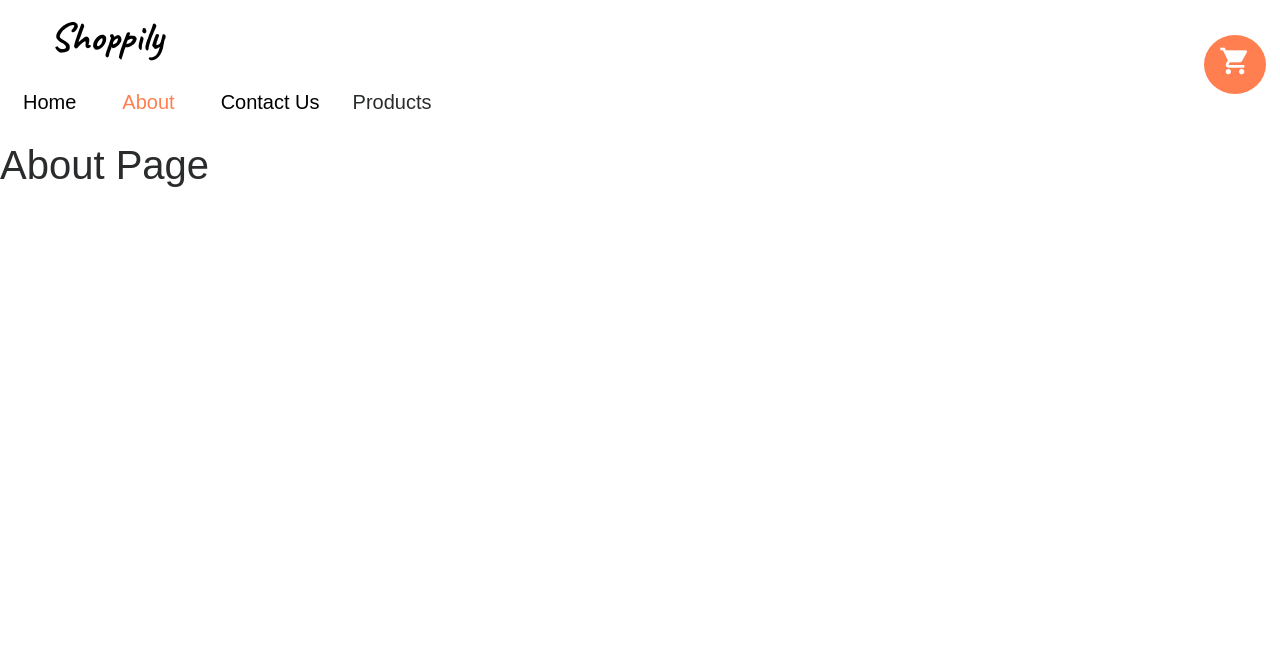
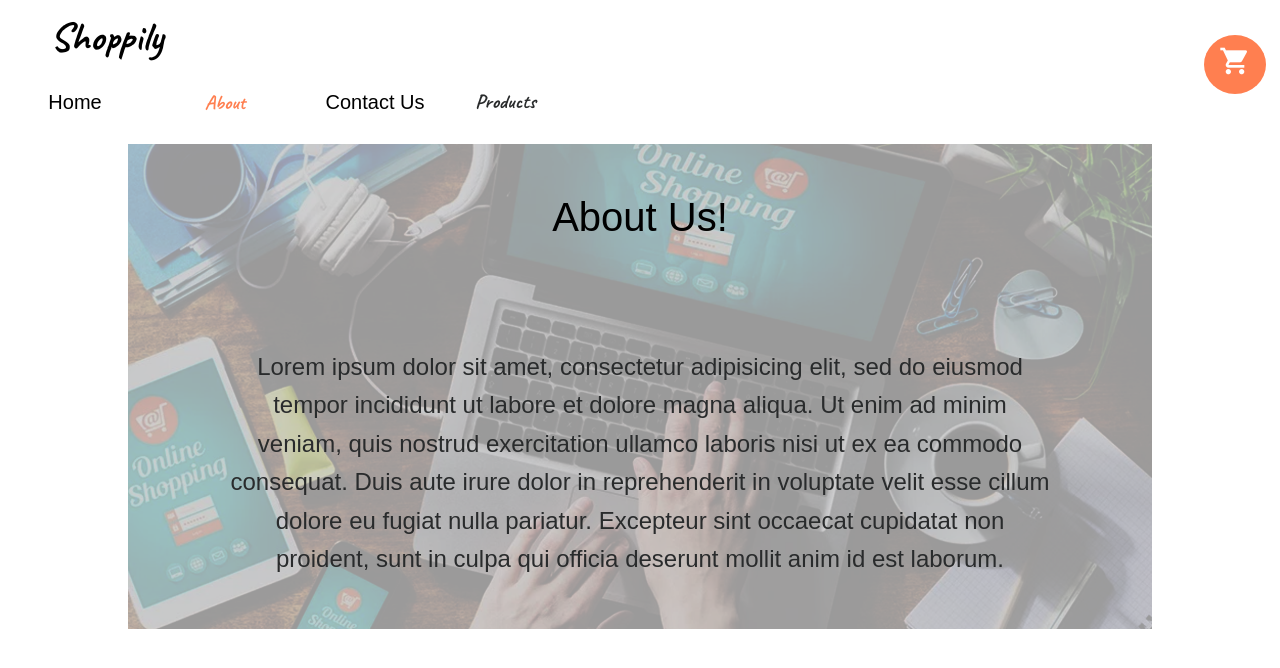
Before and after one commit to JGordy/shoppily, a React (Create React App) app: page /about in a window 1280 px wide. Shown: the top 668 px of the page. Built offline with nearby package versions, Linux system fonts and the light colour scheme.

Commit message:
about us page rendering correctly with content

```diff
--- a/public/index.html
+++ b/public/index.html
@@ -20,6 +20,7 @@
       Learn how to configure a non-root public URL by running `npm run build`.
     -->
     <title>React App</title>
+    <link rel="stylesheet" href="path/to/font-awesome/css/font-awesome.min.css">
     <link href="https://fonts.googleapis.com/css?family=Caveat:700" rel="stylesheet">
     <link href="https://fonts.googleapis.com/icon?family=Material+Icons"
       rel="stylesheet">
--- a/src/components/About.js
+++ b/src/components/About.js
@@ -3,8 +3,9 @@ import React, { Component } from 'react';
 export default class About extends Component {
   render() {
     return(
-      <div className='Home'>
-        <h1>About Page</h1>
+      <div className='About'>
+        <h1>About Us!</h1>
+        <p>Lorem ipsum dolor sit amet, consectetur adipisicing elit, sed do eiusmod tempor incididunt ut labore et dolore magna aliqua. Ut enim ad minim veniam, quis nostrud exercitation ullamco laboris nisi ut ex ea commodo consequat. Duis aute irure dolor in reprehenderit in voluptate velit esse cillum dolore eu fugiat nulla pariatur. Excepteur sint occaecat cupidatat non proident, sunt in culpa qui officia deserunt mollit anim id est laborum.</p>
       </div>
     );
   }
--- a/src/components/Contact.js
+++ b/src/components/Contact.js
@@ -3,8 +3,10 @@ import React, { Component } from 'react';
 export default class Contact extends Component {
   render() {
     return(
-      <div className='Home'>
+      <div className='Contact'>
         <h1>Contact Page</h1>
+        <a href="#"><i className="fa fa-facebook-square" aria-hidden="true"></i></a>
+        <a href="#"><i className="fa fa-twitter-square" aria-hidden="true"></i></a>
       </div>
     );
   }
--- a/src/styles/App.css
+++ b/src/styles/App.css
@@ -30,10 +30,16 @@ header {
 .nav_links {
   list-style: none;
   padding: 10px;
+  text-align: center;
+  width: 150px;
 }
 
 .products {
+  font-family: 'Caveat', cursive;
+  /*font-size: 24px;*/
   list-style: none;
+  text-align: center;
+  width: 111px;
 }
 
 .products a {
@@ -60,8 +66,10 @@ nav a {
 }
 
 .sub_nav_links {
+  font-family: sans-serif;
   list-style: none;
   padding: 10px;
+  width: 111px;
 }
 
 .google:hover {
@@ -113,8 +121,8 @@ nav ul li:hover > a, nav ul li:hover > div {
 nav ul li:hover > .sub_nav {
   background-color: #eee;
   position: absolute;
-  left: 343px;
-  top: 115px;
+  left: 450px;
+  top: 120px;
 }
 
 nav ul li:hover > .sub_nav > .sub_nav_links {
@@ -123,10 +131,13 @@ nav ul li:hover > .sub_nav > .sub_nav_links {
 
 .selected {
   color: coral;
+  font-family: 'Caveat', cursive;
+  font-size: 20px;
 }
 
 .selected:visited {
   color: coral;
+  font-family: 'Caveat', cursive;
 }
 
 /*.sub_nav_links .selected {
@@ -143,7 +154,7 @@ nav ul li:hover > .sub_nav > .sub_nav_links {
 }
 
 .Home div {
-width: 50%;
+  width: 50%;
 }
 
 img {
@@ -208,3 +219,38 @@ margin-right: 30px;
   height: 100%;
   width: 100%;
 }
+
+/* About page styling */
+
+.About {
+  background-image: url("../images/home/about_us.png");
+  background-position: center;
+  background-size: cover;
+  display: flex;
+  flex-flow: column;
+  justify-content: space-around;
+  height: 485px;
+  margin: 0px auto;
+  width: 80%;
+}
+
+.About h1 {
+  color: black;
+}
+
+.About p {
+  /*text-shadow: 1px 1px 1px black;*/
+  font-size: 24px;
+  line-height: 1.6em;
+  margin: 0px auto;
+  width: 80%;
+}
+
+/* icon styling */
+.Contact a {
+  color: black;
+}
+
+.fa_facebook_square {
+  color: black;
+}
```
Also changed, not shown: src/images/home/about_us.png (added).
